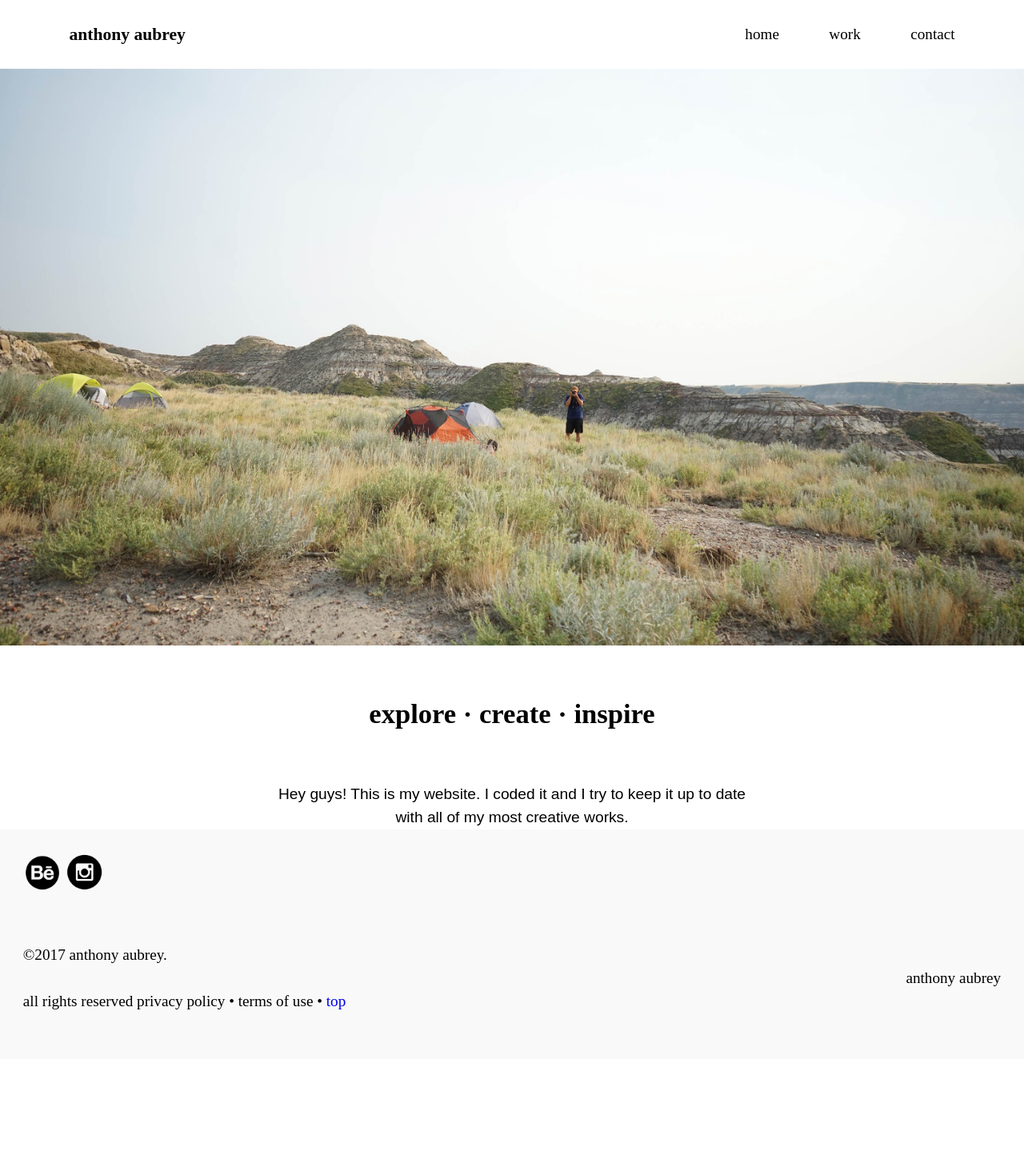
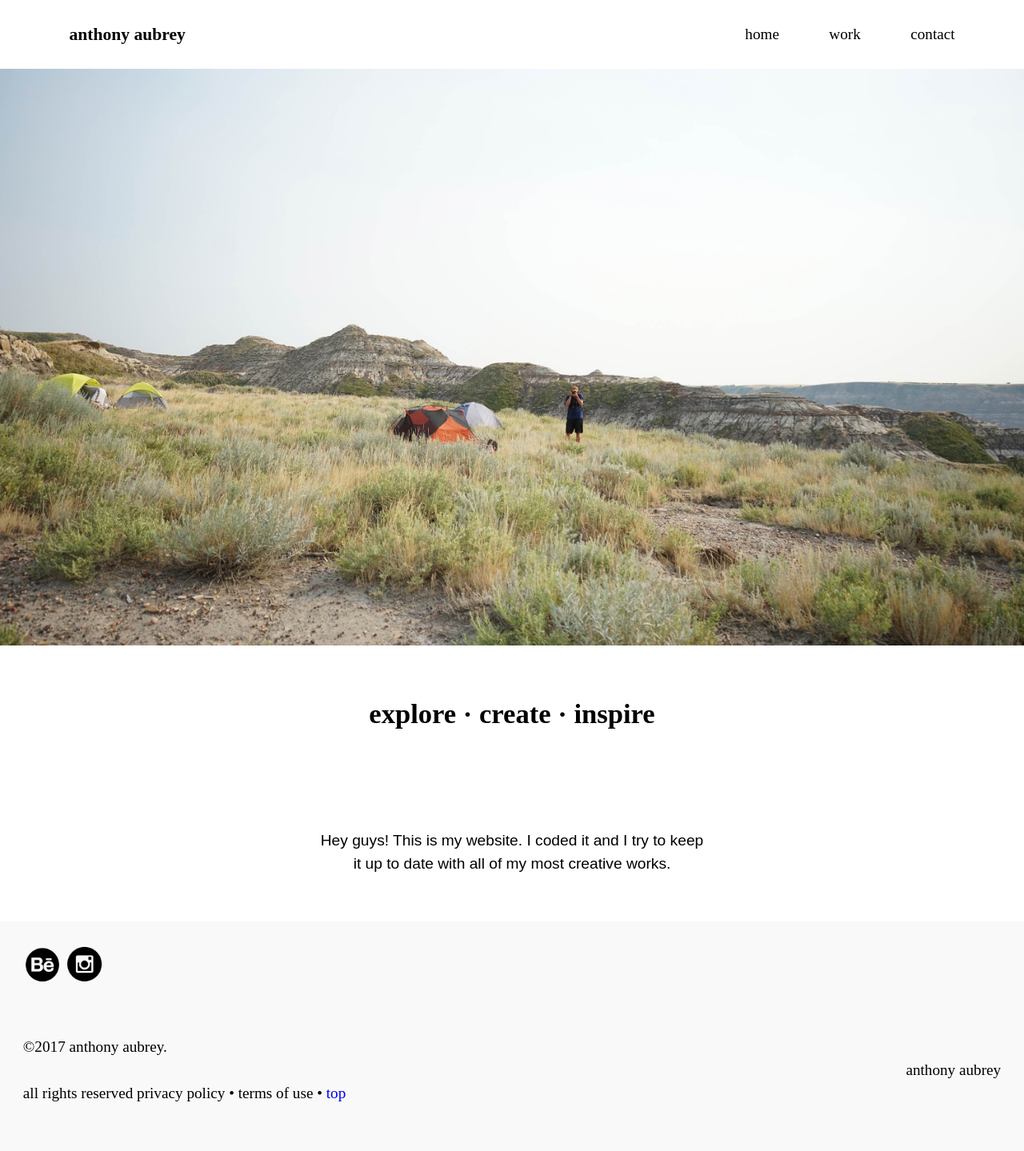
Before and after one commit to anthonyaubrey/portfolio, a Jekyll site: the page built from index.html, in a window 1280 px wide. Shown: the whole page at 80% size. Built offline with Jekyll 4.4.1, drawn with Linux system fonts in a browser that asks for light colours; before the commit the page ends 1324 px from its top, so only the background shows below that.

Commit message:
Added padding to text

```diff
--- a/index.html
+++ b/index.html
@@ -6,6 +6,6 @@
   <div>
     <img class="img-flex"src="{{site.baseurl}}/img/bobexplore.jpg">
     <h1 class="island-2 wrapper">explore · create · inspire</h1>
-    <p class="wrapper open-sans text-center"> Hey guys! This is my website. I coded it and I try to keep it up to date with all of my most creative works.</p>
+    <p class="wrapper open-sans text-center island-2"> Hey guys! This is my website. I coded it and I try to keep it up to date with all of my most creative works.</p>
   </div>
 </main>
```
